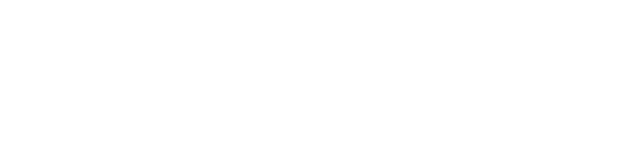
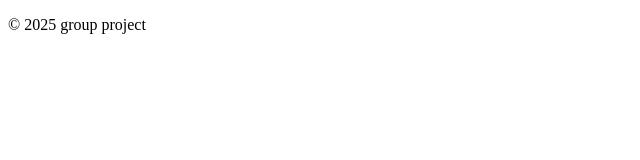
Before and after one commit to 13jel/group-project, a plain HTML site: page index.html in a window 1280 px wide. Shown: the whole page, without its empty margins (0-640 px from the left). Drawn offline with Linux system fonts and the light colour scheme.

Commit message:
footer done

```diff
--- a/index.html
+++ b/index.html
@@ -8,5 +8,8 @@
 </head>
 <body>
 
+    <footer>
+        <p> © 2025 group project </p>
+    </footer>
 </body>
 </html>
```
